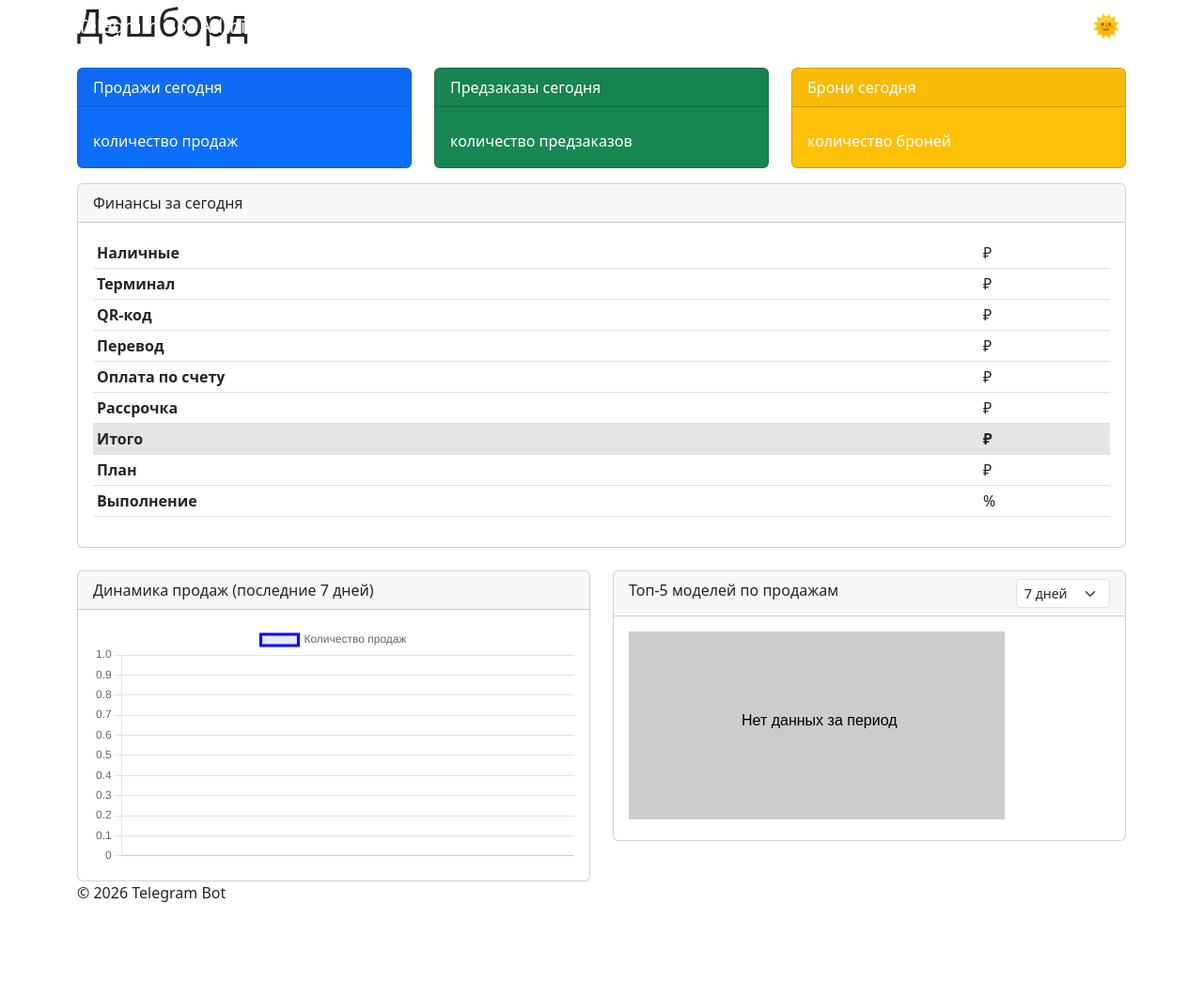
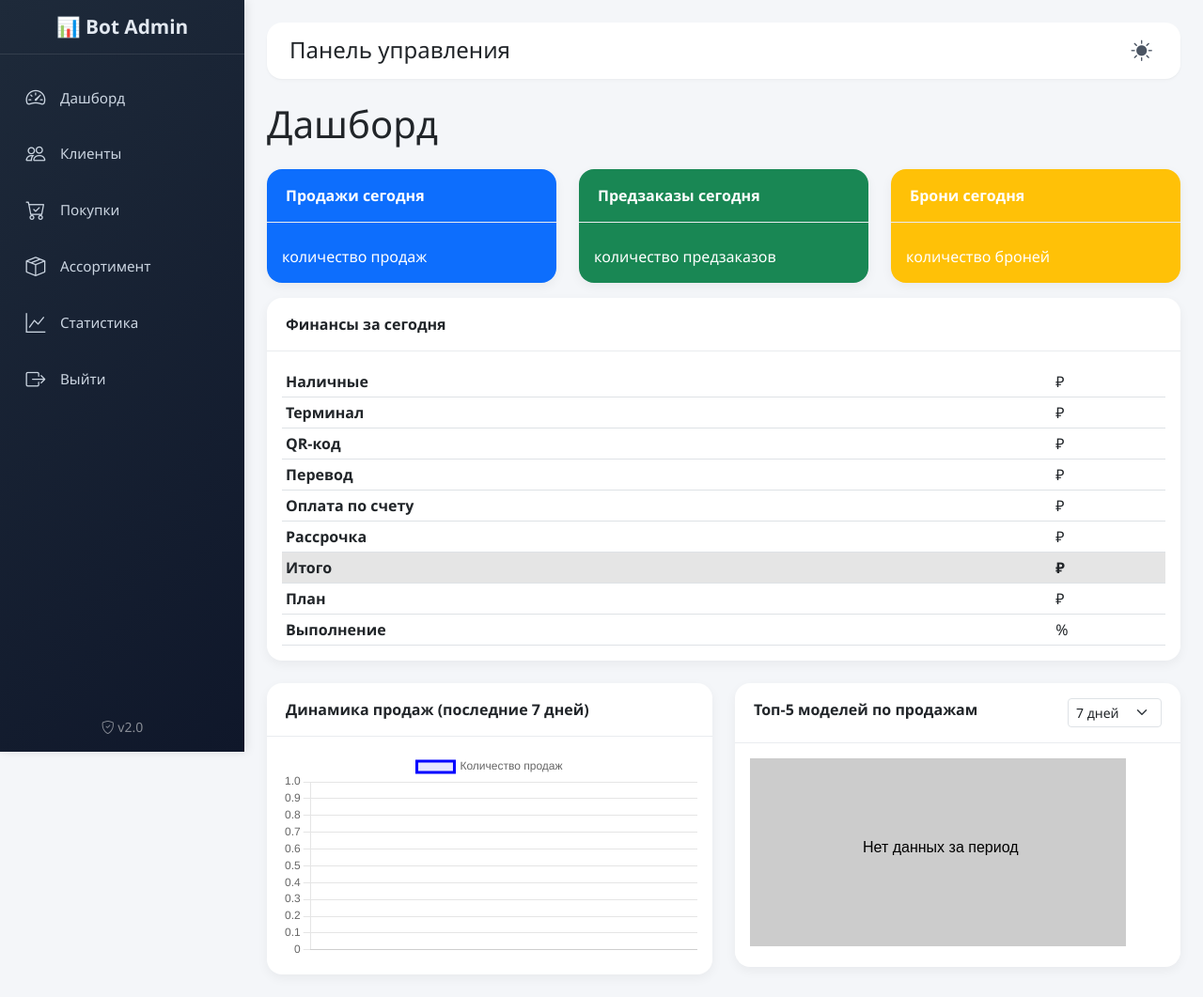
Before and after one commit to NextApple-Bot/telegram-bot, a Python web app: template web_admin/templates/dashboard.html in a window 1280 px wide. Shown: the whole page at 94% size. Before the commit the page ends 960 px from the top, so only its background shows below. Run offline with Jinja, Linux system fonts and the light colour scheme; the template is opened without the code that fills it, so the values that code supplies are empty.

Commit message:
Update base.html

```diff
--- a/web_admin/templates/base.html
+++ b/web_admin/templates/base.html
@@ -2,192 +2,341 @@
 <html lang="ru">
 <head>
     <meta charset="UTF-8">
-    <meta name="viewport" content="width=device-width, initial-scale=1.0">
+    <meta name="viewport" content="width=device-width, initial-scale=1.0, user-scalable=yes">
     <title>{% block title %}Admin Panel{% endblock %}</title>
     <link href="https://cdn.jsdelivr.net/npm/bootstrap@5.3.0/dist/css/bootstrap.min.css" rel="stylesheet">
+    <link rel="stylesheet" href="https://cdn.jsdelivr.net/npm/bootstrap-icons@1.11.3/font/bootstrap-icons.min.css">
     <style>
-        /* Стили для тёмной темы */
+        /* Глобальные переменные */
+        :root {
+            --sidebar-width: 260px;
+            --sidebar-collapsed-width: 70px;
+            --header-height: 60px;
+            --primary: #0d6efd;
+            --primary-dark: #0b5ed7;
+        }
+
+        body {
+            background-color: #f4f6f9;
+            font-family: 'Segoe UI', Roboto, 'Helvetica Neue', sans-serif;
+            overflow-x: hidden;
+        }
+
+        /* Анимация перехода для бокового меню */
+        .sidebar {
+            position: fixed;
+            top: 0;
+            left: 0;
+            height: 100vh;
+            width: var(--sidebar-width);
+            background: linear-gradient(135deg, #1e2a3a 0%, #0f172a 100%);
+            color: #e2e8f0;
+            transition: width 0.3s ease;
+            z-index: 1030;
+            box-shadow: 2px 0 10px rgba(0,0,0,0.1);
+            display: flex;
+            flex-direction: column;
+        }
+
+        .sidebar-collapsed {
+            width: var(--sidebar-collapsed-width);
+        }
+
+        .sidebar .logo-area {
+            padding: 1rem;
+            text-align: center;
+            border-bottom: 1px solid rgba(255,255,255,0.1);
+            margin-bottom: 1rem;
+        }
+        .sidebar .logo-area h4 {
+            font-size: 1.3rem;
+            font-weight: 600;
+            margin: 0;
+            white-space: nowrap;
+            overflow: hidden;
+        }
+        .sidebar-collapsed .logo-area h4 {
+            font-size: 1.5rem;
+            letter-spacing: -2px;
+        }
+        .sidebar .nav-link {
+            color: #cbd5e1;
+            padding: 0.7rem 1rem;
+            margin: 0.2rem 0.5rem;
+            border-radius: 0.5rem;
+            transition: all 0.2s;
+            display: flex;
+            align-items: center;
+            gap: 12px;
+            white-space: nowrap;
+        }
+        .sidebar .nav-link i {
+            font-size: 1.3rem;
+            min-width: 28px;
+            text-align: center;
+        }
+        .sidebar .nav-link span {
+            font-size: 0.95rem;
+        }
+        .sidebar .nav-link:hover {
+            background-color: rgba(255,255,255,0.1);
+            color: white;
+        }
+        .sidebar .nav-link.active {
+            background-color: var(--primary);
+            color: white;
+            box-shadow: 0 2px 5px rgba(0,0,0,0.2);
+        }
+
+        /* Основной контент */
+        .main-content {
+            margin-left: var(--sidebar-width);
+            transition: margin-left 0.3s ease;
+            padding: 1.5rem;
+        }
+        .main-content-expanded {
+            margin-left: var(--sidebar-collapsed-width);
+        }
+
+        /* Шапка (простая) */
+        .top-bar {
+            background: white;
+            border-radius: 1rem;
+            padding: 0.75rem 1.5rem;
+            margin-bottom: 1.5rem;
+            box-shadow: 0 2px 4px rgba(0,0,0,0.02), 0 1px 2px rgba(0,0,0,0.03);
+            display: flex;
+            justify-content: space-between;
+            align-items: center;
+        }
+        .top-bar h2 {
+            margin: 0;
+            font-size: 1.5rem;
+            font-weight: 500;
+        }
+        .theme-toggle {
+            background: none;
+            border: none;
+            font-size: 1.4rem;
+            cursor: pointer;
+            color: #4b5563;
+            transition: 0.2s;
+        }
+        .theme-toggle:hover {
+            color: var(--primary);
+        }
+
+        /* Карточки и таблицы */
+        .card {
+            border: none;
+            border-radius: 1rem;
+            box-shadow: 0 4px 12px rgba(0,0,0,0.05);
+            transition: transform 0.1s;
+        }
+        .card-header {
+            background-color: transparent;
+            border-bottom: 1px solid #e9ecef;
+            font-weight: 600;
+            padding: 1rem 1.25rem;
+        }
+        .table {
+            margin-bottom: 0;
+        }
+        .table th {
+            font-weight: 600;
+            border-top: none;
+        }
+        .btn {
+            border-radius: 0.5rem;
+            padding: 0.4rem 0.9rem;
+        }
+
+        /* Тёмная тема */
         body.dark-mode {
             background-color: #121212;
+        }
+        body.dark-mode .top-bar {
+            background-color: #1e1e2f;
             color: #e0e0e0;
         }
-        body.dark-mode .navbar {
-            background-color: #1f1f1f !important;
-        }
         body.dark-mode .card {
-            background-color: #1e1e1e;
-            border-color: #333;
+            background-color: #1e1e2f;
+            border-color: #2d2d3a;
         }
         body.dark-mode .card-header {
-            background-color: #2a2a2a;
-            border-bottom-color: #444;
+            border-bottom-color: #2d2d3a;
         }
         body.dark-mode .table {
             color: #e0e0e0;
         }
         body.dark-mode .table-striped > tbody > tr:nth-of-type(odd) {
-            background-color: #2a2a2a;
+            background-color: #2a2a3a;
         }
-        body.dark-mode .table-bordered {
-            border-color: #444;
-        }
+        body.dark-mode .table-bordered,
         body.dark-mode .table-bordered td,
         body.dark-mode .table-bordered th {
-            border-color: #444;
+            border-color: #2d2d3a;
         }
-        body.dark-mode .list-group-item {
-            background-color: #1e1e1e;
-            border-color: #333;
+        body.dark-mode .form-control,
+        body.dark-mode .form-select {
+            background-color: #2a2a3a;
+            border-color: #3a3a4a;
             color: #e0e0e0;
         }
         body.dark-mode .modal-content {
-            background-color: #1e1e1e;
-            border-color: #444;
+            background-color: #1e1e2f;
         }
-        body.dark-mode .modal-header {
-            border-bottom-color: #444;
-        }
-        body.dark-mode .modal-footer {
-            border-top-color: #444;
-        }
-        body.dark-mode .form-control,
-        body.dark-mode .form-select {
-            background-color: #2a2a2a;
-            border-color: #555;
-            color: #e0e0e0;
-        }
-        body.dark-mode .form-control:focus,
-        body.dark-mode .form-select:focus {
-            background-color: #2a2a2a;
+        body.dark-mode .list-group-item {
+            background-color: #1e1e2f;
+            border-color: #2d2d3a;
             color: #e0e0e0;
         }
         body.dark-mode .btn-close {
             filter: invert(1);
         }
-        body.dark-mode .footer {
-            color: #aaa;
-        }
-        body.dark-mode .bg-secondary {
-            background-color: #333 !important;
-        }
-        body.dark-mode .accordion-item {
-            background-color: #1e1e1e;
-            border-color: #444;
-        }
-        body.dark-mode .accordion-button {
-            background-color: #2a2a2a;
-            color: #e0e0e0;
-        }
-        body.dark-mode .accordion-button:not(.collapsed) {
-            background-color: #2a2a2a;
-            color: #e0e0e0;
-        }
-        body.dark-mode .accordion-button::after {
-            filter: invert(1);
-        }
         body.dark-mode .page-link {
-            background-color: #2a2a2a;
-            border-color: #555;
+            background-color: #2a2a3a;
+            border-color: #3a3a4a;
             color: #e0e0e0;
         }
         body.dark-mode .page-link:hover {
-            background-color: #3a3a3a;
-            color: #fff;
+            background-color: #3a3a4a;
         }
-        body.dark-mode .page-item.active .page-link {
-            background-color: #0d6efd;
-            border-color: #0d6efd;
+
+        /* Адаптивность */
+        @media (max-width: 768px) {
+            .sidebar {
+                transform: translateX(-100%);
+                transition: transform 0.3s ease;
+            }
+            .sidebar-mobile-open {
+                transform: translateX(0);
+            }
+            .main-content {
+                margin-left: 0 !important;
+            }
+            .menu-toggle-mobile {
+                display: block;
+                margin-right: 1rem;
+            }
         }
-        /* Кнопка переключения темы */
-        .theme-toggle {
+        @media (min-width: 769px) {
+            .menu-toggle-mobile {
+                display: none;
+            }
+        }
+        .menu-toggle-mobile {
             background: none;
             border: none;
             font-size: 1.5rem;
-            cursor: pointer;
-            margin-left: 15px;
-            color: #fff;
-        }
-        .theme-toggle:focus {
-            outline: none;
         }
     </style>
     {% block extra_head %}{% endblock %}
 </head>
 <body>
-    <nav class="navbar navbar-expand-lg navbar-dark fixed-top">
-        <div class="container">
-            <a class="navbar-brand" href="/admin/dashboard">Telegram Bot Admin</a>
-            <button class="navbar-toggler" type="button" data-bs-toggle="collapse" data-bs-target="#navbarNav">
-                <span class="navbar-toggler-icon"></span>
-            </button>
-            <div class="collapse navbar-collapse" id="navbarNav">
-                <ul class="navbar-nav ms-auto">
-                    <li class="nav-item"><a class="nav-link" href="/admin/dashboard">Дашборд</a></li>
-                    <li class="nav-item"><a class="nav-link" href="/admin/clients">Клиенты</a></li>
-                    <li class="nav-item"><a class="nav-link" href="/admin/purchases">Покупки</a></li>
-                    <li class="nav-item"><a class="nav-link" href="/admin/assortment">Ассортимент</a></li>
-                    <li class="nav-item"><a class="nav-link" href="/admin/stats">Статистика</a></li>
-                    <li class="nav-item"><a class="nav-link" href="/admin/auth/logout">Выйти</a></li>
-                    <li class="nav-item">
-                        <button class="theme-toggle" id="themeToggle" aria-label="Переключить тему">
-                            🌞
-                        </button>
-                    </li>
-                </ul>
+    <!-- Боковое меню -->
+    <div class="sidebar" id="sidebar">
+        <div class="logo-area">
+            <h4>📊 Bot Admin</h4>
+        </div>
+        <div class="nav flex-column">
+            <a href="/admin/dashboard" class="nav-link {% if request.url.path.startswith('/admin/dashboard') %}active{% endif %}">
+                <i class="bi bi-speedometer2"></i> <span>Дашборд</span>
+            </a>
+            <a href="/admin/clients" class="nav-link {% if request.url.path.startswith('/admin/clients') %}active{% endif %}">
+                <i class="bi bi-people"></i> <span>Клиенты</span>
+            </a>
+            <a href="/admin/purchases" class="nav-link {% if request.url.path.startswith('/admin/purchases') %}active{% endif %}">
+                <i class="bi bi-cart-check"></i> <span>Покупки</span>
+            </a>
+            <a href="/admin/assortment" class="nav-link {% if request.url.path.startswith('/admin/assortment') %}active{% endif %}">
+                <i class="bi bi-box-seam"></i> <span>Ассортимент</span>
+            </a>
+            <a href="/admin/stats" class="nav-link {% if request.url.path.startswith('/admin/stats') %}active{% endif %}">
+                <i class="bi bi-graph-up"></i> <span>Статистика</span>
+            </a>
+            <a href="/admin/auth/logout" class="nav-link">
+                <i class="bi bi-box-arrow-right"></i> <span>Выйти</span>
+            </a>
+        </div>
+        <div class="mt-auto p-3 text-center small text-white-50">
+            <i class="bi bi-shield-check"></i> v2.0
+        </div>
+    </div>
+
+    <!-- Основной контент -->
+    <div class="main-content" id="mainContent">
+        <div class="top-bar">
+            <div>
+                <button class="menu-toggle-mobile" id="mobileMenuToggle">
+                    <i class="bi bi-list"></i>
+                </button>
+                <h2>{% block page_title %}Панель управления{% endblock %}</h2>
+            </div>
+            <div>
+                <button class="theme-toggle" id="themeToggle" aria-label="Тема">
+                    <i class="bi bi-sun-fill"></i>
+                </button>
             </div>
         </div>
-    </nav>
 
-    <div class="container content">
-        {% block content %}{% endblock %}
-    </div>
-
-    <div class="footer">
-        <div class="container">
-            <p>&copy; 2026 Telegram Bot</p>
+        <div class="container-fluid px-0">
+            {% block content %}{% endblock %}
         </div>
     </div>
 
     <script src="https://cdn.jsdelivr.net/npm/bootstrap@5.3.0/dist/js/bootstrap.bundle.min.js"></script>
     <script>
-        // Переключение светлой/тёмной темы
+        // Переключение темы
         const themeToggle = document.getElementById('themeToggle');
-        const htmlElement = document.documentElement;
-
-        // Функция применения темы
         function setTheme(theme) {
             if (theme === 'dark') {
                 document.body.classList.add('dark-mode');
-                themeToggle.innerHTML = '🌙';
+                themeToggle.innerHTML = '<i class="bi bi-moon-fill"></i>';
             } else {
                 document.body.classList.remove('dark-mode');
-                themeToggle.innerHTML = '🌞';
+                themeToggle.innerHTML = '<i class="bi bi-sun-fill"></i>';
             }
             localStorage.setItem('admin_theme', theme);
         }
-
-        // Проверка сохранённой темы
         const savedTheme = localStorage.getItem('admin_theme');
-        if (savedTheme === 'dark') {
-            setTheme('dark');
-        } else if (savedTheme === 'light') {
-            setTheme('light');
-        } else if (window.matchMedia && window.matchMedia('(prefers-color-scheme: dark)').matches) {
-            // Если нет сохранённой темы, но система в тёмном режиме
-            setTheme('dark');
-        } else {
-            setTheme('light');
-        }
-
-        // Обработчик клика
+        if (savedTheme === 'dark') setTheme('dark');
+        else if (savedTheme === 'light') setTheme('light');
+        else if (window.matchMedia('(prefers-color-scheme: dark)').matches) setTheme('dark');
+        else setTheme('light');
         themeToggle.addEventListener('click', () => {
             const isDark = document.body.classList.contains('dark-mode');
-            if (isDark) {
-                setTheme('light');
+            setTheme(isDark ? 'light' : 'dark');
+        });
+
+        // Сворачивание бокового меню на десктопе (опционально, по двойному клику на лого)
+        const sidebar = document.getElementById('sidebar');
+        const mainContent = document.getElementById('mainContent');
+        let collapsed = false;
+        document.querySelector('.logo-area').addEventListener('dblclick', function() {
+            collapsed = !collapsed;
+            if (collapsed) {
+                sidebar.classList.add('sidebar-collapsed');
+                mainContent.classList.add('main-content-expanded');
             } else {
-                setTheme('dark');
+                sidebar.classList.remove('sidebar-collapsed');
+                mainContent.classList.remove('main-content-expanded');
             }
         });
+
+        // Мобильное меню
+        const mobileToggle = document.getElementById('mobileMenuToggle');
+        if (mobileToggle) {
+            mobileToggle.addEventListener('click', () => {
+                sidebar.classList.toggle('sidebar-mobile-open');
+            });
+            // Закрыть при клике вне меню (упрощённо)
+            document.addEventListener('click', (e) => {
+                if (!sidebar.contains(e.target) && !mobileToggle.contains(e.target)) {
+                    sidebar.classList.remove('sidebar-mobile-open');
+                }
+            });
+        }
     </script>
     {% block extra_scripts %}{% endblock %}
 </body>
```
